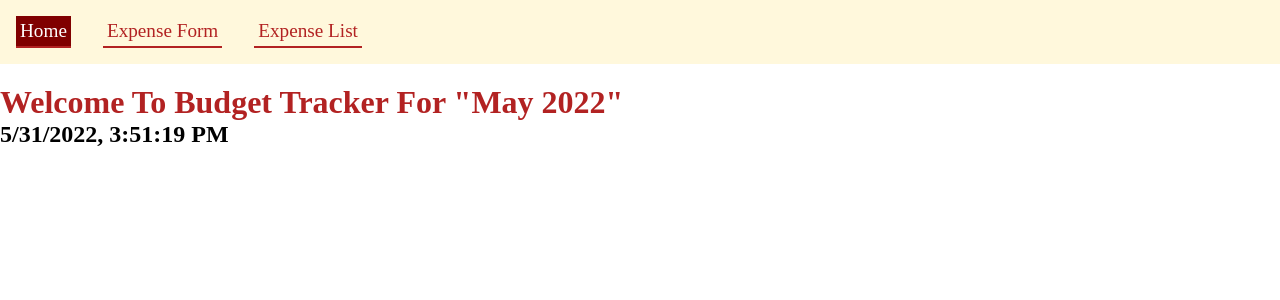
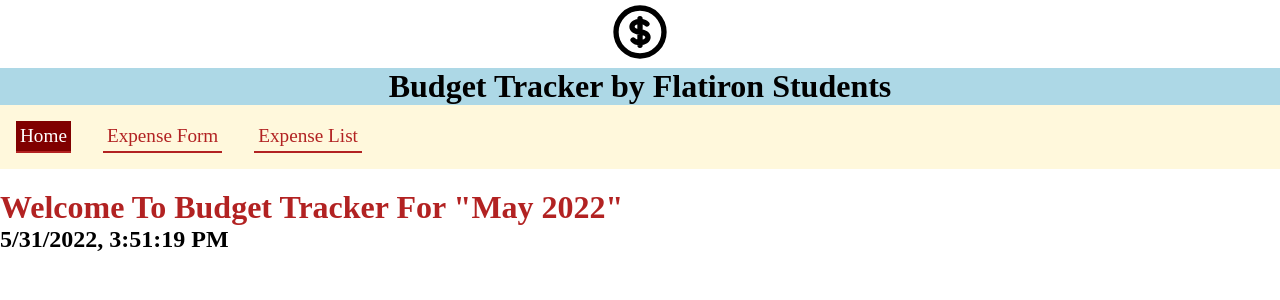
Before and after one commit to micaelafrank/phase-2-project, a React (Create React App) app in the folder budget-tracker/: page / in a window 1280 px wide. Shown: the top 300 px of the page. Built offline with nearby package versions, Linux system fonts and the light colour scheme; data requests are answered from the project's data file.

Commit message:
adding css and logo

```diff
--- a/budget-tracker/src/components/App.js
+++ b/budget-tracker/src/components/App.js
@@ -4,8 +4,8 @@ import NavBar from './NavBar'
 import ExpenseList from './ExpenseList'
 import ExpenseForm from './ExpenseForm'
 import { Switch, Route } from 'react-router-dom'
-import '../App.css';
 import Search from './Search'
+import MoneyIcon from './MoneyIcon'
 
 function App() {
   const [search, setUserSearch] = useState("")
@@ -33,6 +33,7 @@ function App() {
 
   return (
     <div>
+      <MoneyIcon />
       <NavBar/>
       <Switch>
         <Route path="/expenseform">
--- a/budget-tracker/src/components/ExpenseItem.js
+++ b/budget-tracker/src/components/ExpenseItem.js
@@ -16,6 +16,7 @@ function ExpenseItem({name, image, amount, category, id, day, deleteExpense}){
         <p className='expensePrice'>Total: ${amount.toFixed(2)}</p>
         <img className="expenseImage" src={image} alt={name}/>
         <button onClick={handleDelete}>Delete</button>
+        <button onClick={handleSplit}>Split cost</button>
         <p className='expenseCategory'>{category.toUpperCase()}</p>
       </div>
   );
--- /dev/null
+++ b/budget-tracker/src/components/MoneyIcon.js
@@ -0,0 +1,11 @@
+import React from 'react';
+const MoneyIcon = () => {
+  return (
+        <div className="logo">
+            <svg xmlns="http://www.w3.org/2000/svg" className="h-6 w-6" fill="none" viewBox="0 0 24 24" stroke="currentColor" strokeWidth={2}>
+                <path strokeLinecap="round" strokeLinejoin="round" d="M12 8c-1.657 0-3 .895-3 2s1.343 2 3 2 3 .895 3 2-1.343 2-3 2m0-8c1.11 0 2.08.402 2.599 1M12 8V7m0 1v8m0 0v1m0-1c-1.11 0-2.08-.402-2.599-1M21 12a9 9 0 11-18 0 9 9 0 0118 0z" />
+            </svg>
+        </div>
+  )
+}
+export default MoneyIcon;
--- a/budget-tracker/src/components/NavBar.js
+++ b/budget-tracker/src/components/NavBar.js
@@ -3,11 +3,14 @@ import { NavLink } from 'react-router-dom'
 
 function NavBar() {
   return (
-    <nav>
-      <NavLink exact to="/">Home</NavLink>
-      <NavLink to="/expenseform">Expense Form</NavLink>
-      <NavLink to="/expenselist">Expense List</NavLink>
-    </nav>
+    <div>
+      <h1 className='app-name'>Budget Tracker by Flatiron Students</h1>
+      <nav>
+        <NavLink exact to="/">Home</NavLink>
+        <NavLink to="/expenseform">Expense Form</NavLink>
+        <NavLink to="/expenselist">Expense List</NavLink>
+      </nav>
+    </div>
   )
 }
 
--- a/budget-tracker/src/index.css
+++ b/budget-tracker/src/index.css
@@ -10,6 +10,19 @@
 
 nav{
   margin-bottom: 20px;
+}
+
+.logo{
+  width:5%;
+  height:auto;
+  text-align: center;
+  align-items: center;
+  margin:auto;
+}
+
+.app-name {
+  text-align: center;
+  background-color: lightblue;
 }
 
 label{
```
